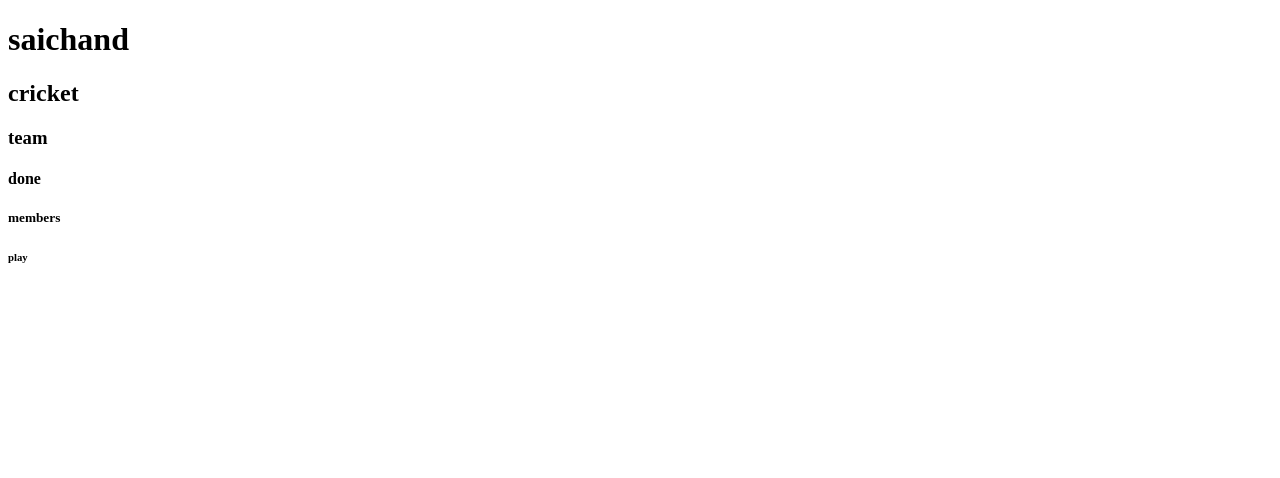
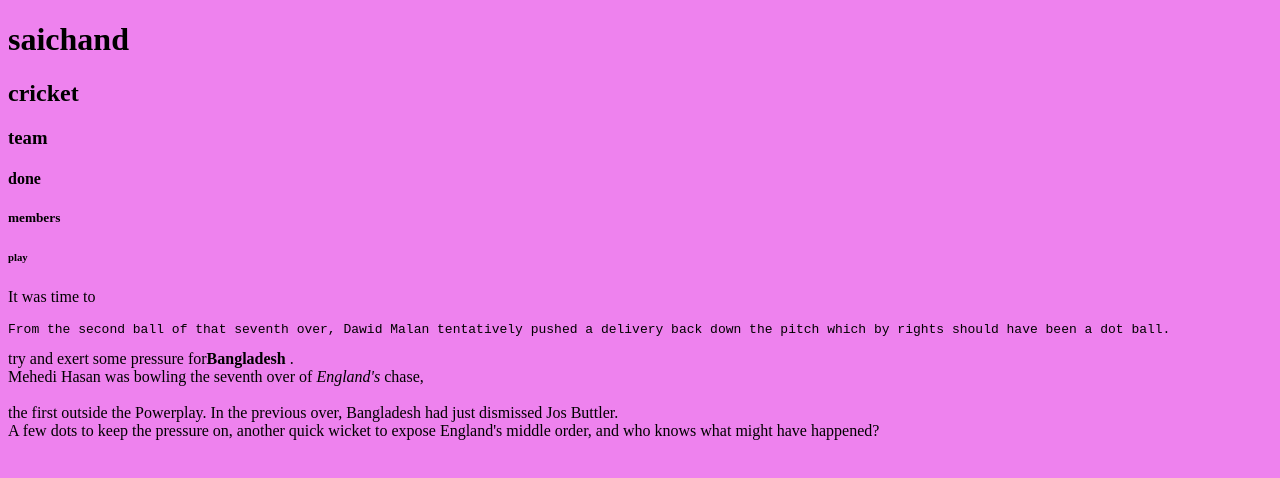
Before and after one commit to uppusaichand/html-structure, a plain HTML site: page index.html in a window 1280 px wide. Drawn offline with Linux system fonts and the light colour scheme.

Commit message:
paragraph

```diff
--- a/index.html
+++ b/index.html
@@ -6,12 +6,13 @@
     <meta name="viewport" content="width=device-width, initial-scale=1.0">
     <title>ipl team</title>
 </head>
-<body>
+<body style="background-color: violet;">
    <h1> saichand </h1>
    <h2> cricket</h2>
    <h3>team</h3>
    <h4>done</h4>
    <h5>members</h5>
    <h6>play</h6>
+   <p>It was time to <pre>From the second ball of that seventh over, Dawid Malan tentatively pushed a delivery back down the pitch which by rights should have been a dot ball.</pre>try and exert some pressure for<b>Bangladesh</b> .<br> Mehedi Hasan was bowling the seventh over of <i>England's</i> chase,</br> <br>the first outside the Powerplay. In the previous over, Bangladesh had just dismissed Jos Buttler.</br> A few dots to keep the pressure on, another quick wicket to expose England's middle order, and who knows what might have happened?</p>
 </body>
 </html>
```
